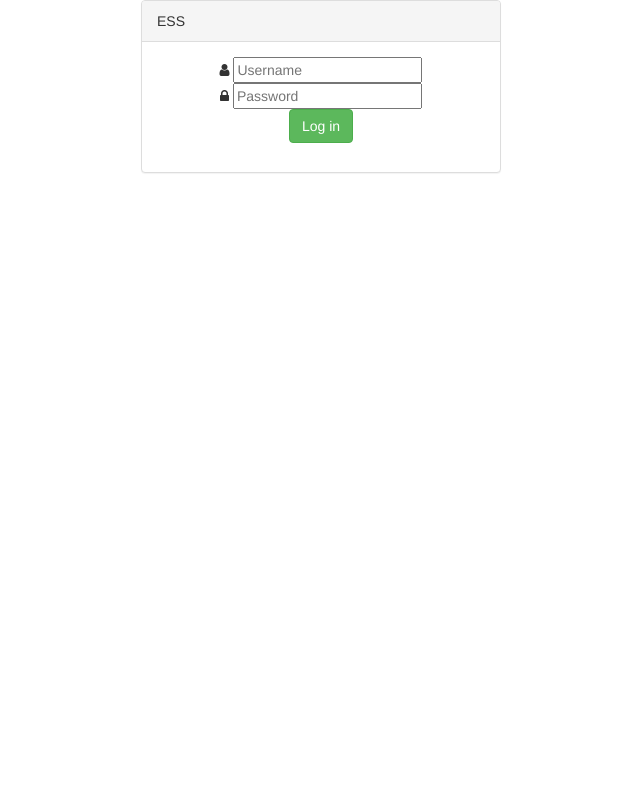
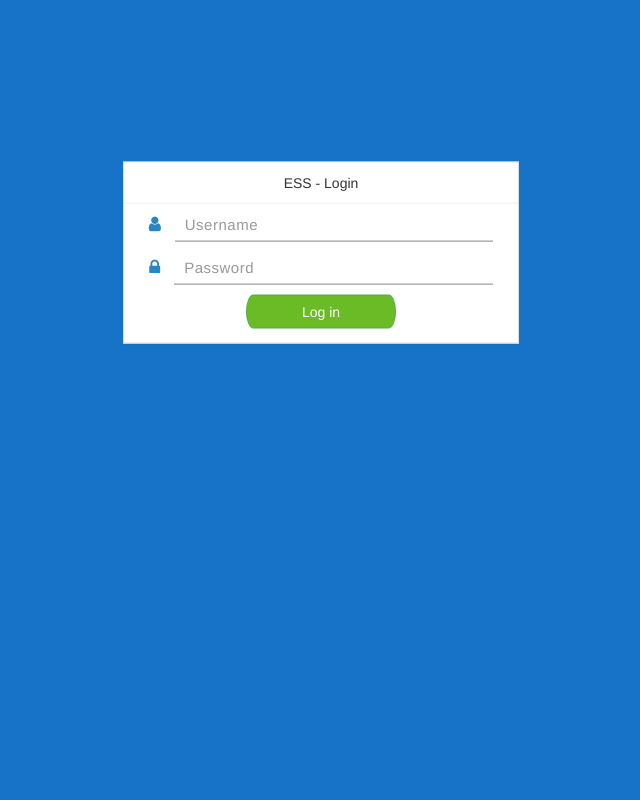
Before and after one commit to adeliadjuarto/ESS, a Spring Boot app: page /login in a window 1280 px wide. Shown: the whole page, without its empty margins (319-959 px from the left). Run offline with Spring Boot 4, Linux system fonts and the light colour scheme; some of the project's set-up classes (security, data sources, template engines, error pages and the like) are left out, and stand-ins take their place.

Commit message:
Update UI for login page

```diff
--- a/ess-be/src/main/java/app/cms/config/SecurityConfig.java
+++ b/ess-be/src/main/java/app/cms/config/SecurityConfig.java
@@ -17,6 +17,7 @@ public class SecurityConfig extends WebSecurityConfigurerAdapter {
         http
                 .authorizeRequests()
                 .antMatchers("/resources/**").permitAll()
+                .antMatchers("/css/**").permitAll()
                 .anyRequest().authenticated()
                 .and()
                 .formLogin()
--- a/ess-be/src/main/resources/static/css/style.css
+++ b/ess-be/src/main/resources/static/css/style.css
@@ -183,3 +183,64 @@ input.field-input:focus, textarea:focus, input.field-input-2:focus {
         padding-left: 30px;
     }
 }
+.container{
+    background-color: #1773C7;
+    width: 100vw;
+    height: 100vh;
+    margin: 0 auto;
+}
+
+.login-col{
+    transform: translateY(80%);
+}
+
+.panel{
+    border-radius: 0px !important;
+}
+
+.field-container{
+    padding-bottom: 10px;
+}
+
+.field-container input{
+    width: 85%;
+    border: 0;
+    line-height: 30px;
+    padding-left: 10px;
+    border-bottom: 1px solid #888;
+}
+
+.field-container input:focus{
+    outline: none;
+    border-bottom: 2px solid #3DBEEE;
+}
+
+.field-container i{
+    font-size: 17px;
+    color: #2986C2;
+    margin-right: 10px;
+}
+
+.login-button{
+    width: 150px;
+    border-radius: 28px/64px;
+    background: #6bbb26 !important;
+}
+
+.panel-body{
+    padding: 0px !important;
+    padding-top: 5px !important;
+    padding-left: 10px !important;
+    padding-right: 10px !important;
+}
+
+.panel-heading{
+    background-color: #fff !important;
+}
+
+input::placeholder{
+    color: #999;
+    font-size: 15px;
+    font-weight: lighter;
+    letter-spacing: 0.5px;
+}
--- a/ess-be/src/main/resources/templates/login.html
+++ b/ess-be/src/main/resources/templates/login.html
@@ -1,11 +1,8 @@
 <html xmlns:th="http://www.thymeleaf.org">
-<head>
-    <title>ESS</title>
-    <link rel="stylesheet" href="https://maxcdn.bootstrapcdn.com/bootstrap/3.3.7/css/bootstrap.min.css">
-    <link rel="stylesheet" th:href="@{/css/style.css}">
-    <script src="https://maxcdn.bootstrapcdn.com/bootstrap/3.3.7/js/bootstrap.min.js"></script>
-    <link href="https://maxcdn.bootstrapcdn.com/font-awesome/4.7.0/css/font-awesome.min.css" rel="stylesheet" integrity="sha384-wvfXpqpZZVQGK6TAh5PVlGOfQNHSoD2xbE+QkPxCAFlNEevoEH3Sl0sibVcOQVnN" crossorigin="anonymous">
-</head>
+<link rel="stylesheet" href="https://maxcdn.bootstrapcdn.com/bootstrap/3.3.7/css/bootstrap.min.css">
+<link rel="stylesheet" th:href="@{/css/style.css}">
+<script src="https://maxcdn.bootstrapcdn.com/bootstrap/3.3.7/js/bootstrap.min.js"></script>
+<link href="https://maxcdn.bootstrapcdn.com/font-awesome/4.7.0/css/font-awesome.min.css" rel="stylesheet" integrity="sha384-wvfXpqpZZVQGK6TAh5PVlGOfQNHSoD2xbE+QkPxCAFlNEevoEH3Sl0sibVcOQVnN" crossorigin="anonymous">
 <body>
 <div th:fragment="content">
     <div class="container">
@@ -13,7 +10,7 @@
             <div class="col-sm-8 col-sm-offset-2 col-md-4 col-md-offset-4 login-col">
                 <div class="panel panel-default">
                     <div class="panel-heading">
-                        ESS
+                        <center>ESS - Login</center>
                     </div>
                     <div class="panel-body">
                         <div th:if="${param.error}" class="alert alert-danger login-alert">
```
